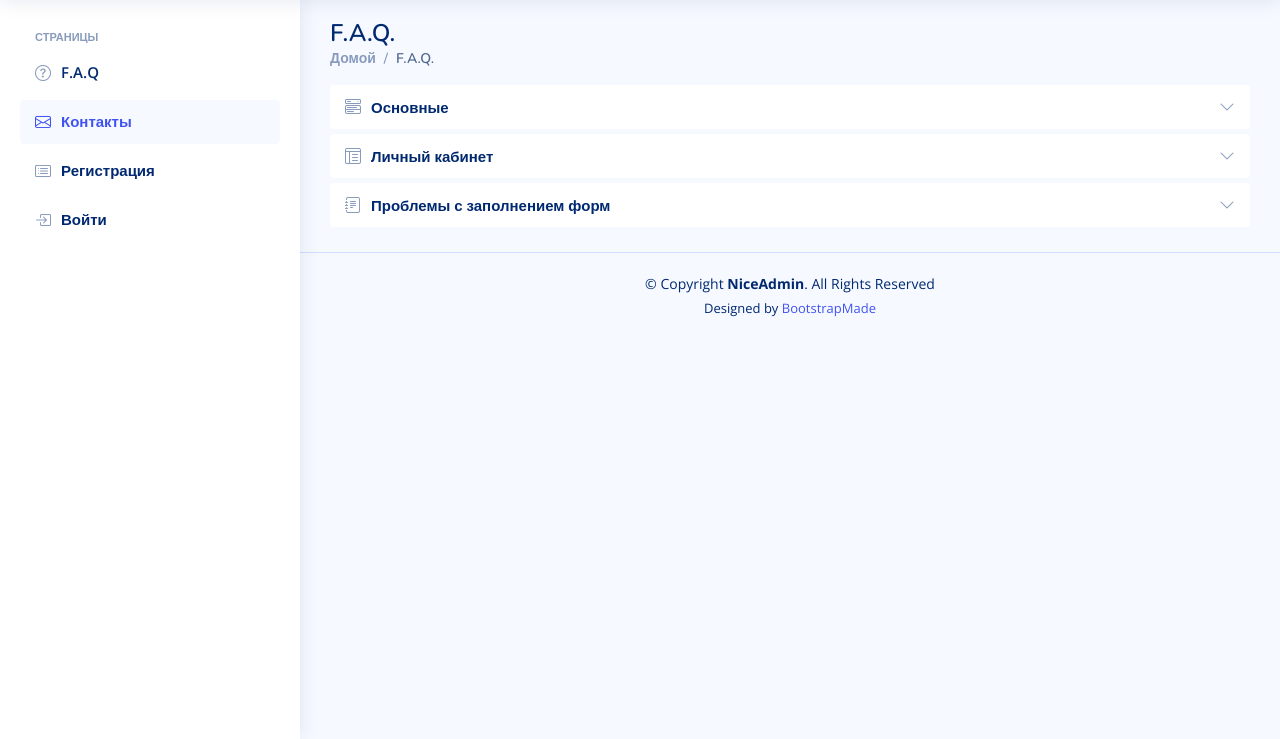
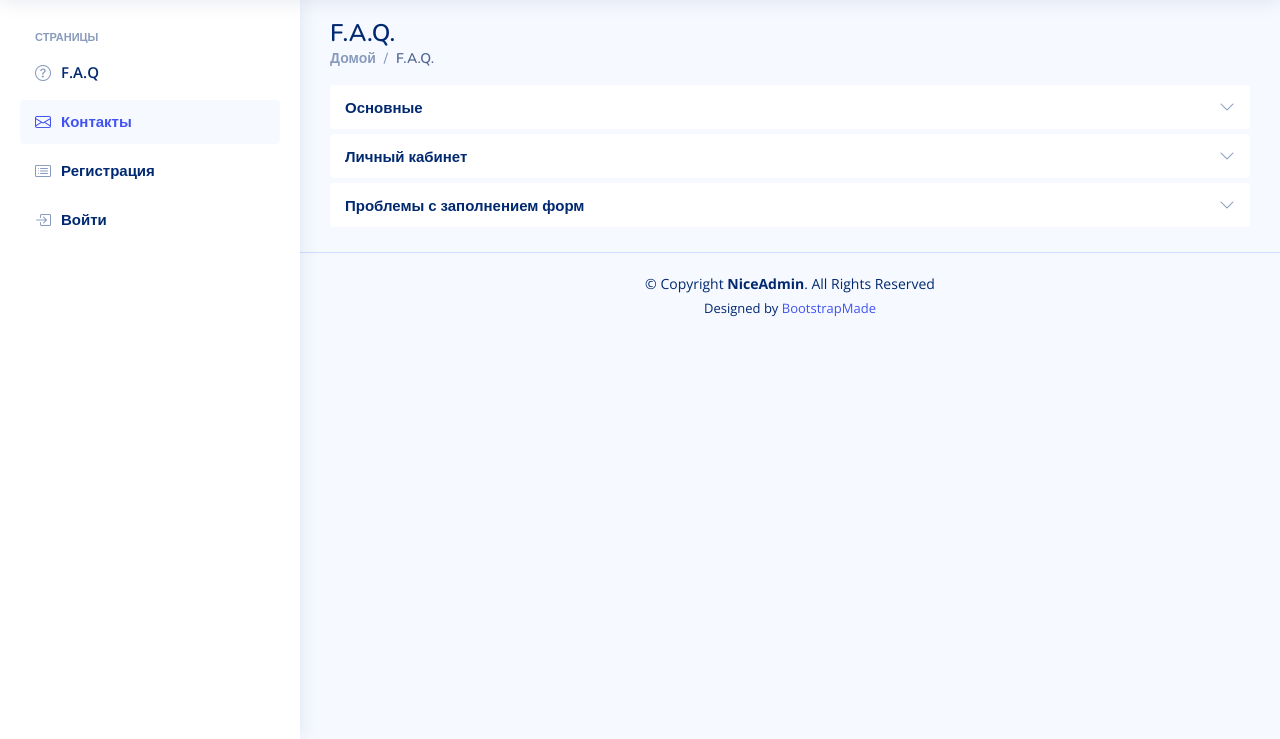
Before and after one commit to timinglost/coworking, a Django app: page /feedback/questions/ in a window 1280 px wide. Shown: the part 61-800 px from the top of the page. Run offline with Django 4.2, Linux system fonts and the light colour scheme; some libraries are stand-ins or nearby versions.

```diff
--- a/coworking/feedbackapp/templates/feedbackapp/pages-faq.html
+++ b/coworking/feedbackapp/templates/feedbackapp/pages-faq.html
@@ -21,7 +21,7 @@
 
       <li class="nav-item">
     <a class="nav-link collapsed" data-bs-target="#components-nav" data-bs-toggle="collapse" href="#">
-          <i class="bi bi-menu-button-wide"></i><span>Основные</span><i class="bi bi-chevron-down ms-auto"></i>
+          <span>Основные</span><i class="bi bi-chevron-down ms-auto"></i>
         </a>
         <ul id="components-nav" class="nav-content collapse " data-bs-parent="#sidebar-nav">
           <li>
@@ -39,7 +39,7 @@
 
       <li class="nav-item">
               <a class="nav-link collapsed" data-bs-target="#tables-nav" data-bs-toggle="collapse" href="#">
-                <i class="bi bi-layout-text-window-reverse"></i><span>Личный кабинет</span><i class="bi bi-chevron-down ms-auto"></i>
+                </i><span>Личный кабинет</span><i class="bi bi-chevron-down ms-auto"></i>
               </a>
               <ul id="tables-nav" class="nav-content collapse " data-bs-parent="#sidebar-nav">
                 <li>
@@ -57,7 +57,7 @@
 
       <li class="nav-item">
         <a class="nav-link collapsed" data-bs-target="#forms-nav" data-bs-toggle="collapse" href="#">
-          <i class="bi bi-journal-text"></i><span>Проблемы с заполнением форм</span><i class="bi bi-chevron-down ms-auto"></i>
+          </i><span>Проблемы с заполнением форм</span><i class="bi bi-chevron-down ms-auto"></i>
         </a>
         <ul id="forms-nav" class="nav-content collapse " data-bs-parent="#sidebar-nav">
           <li>
```
